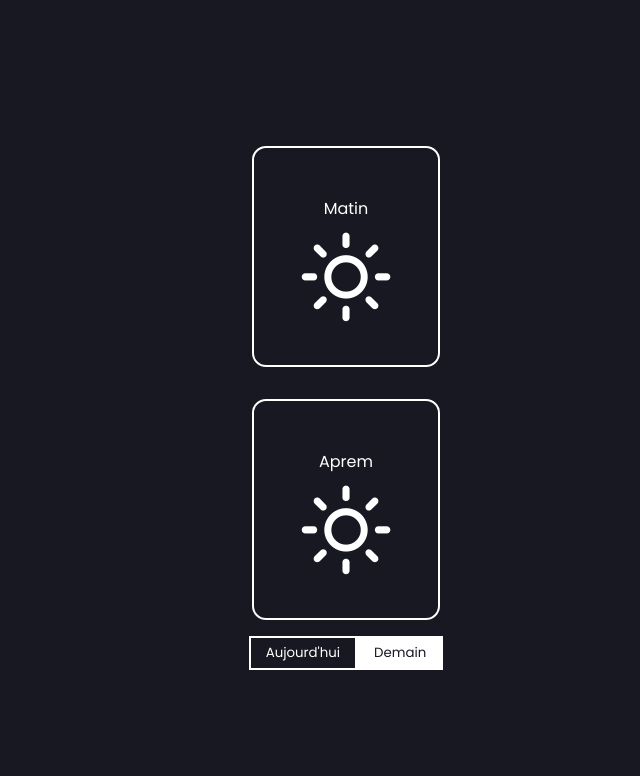
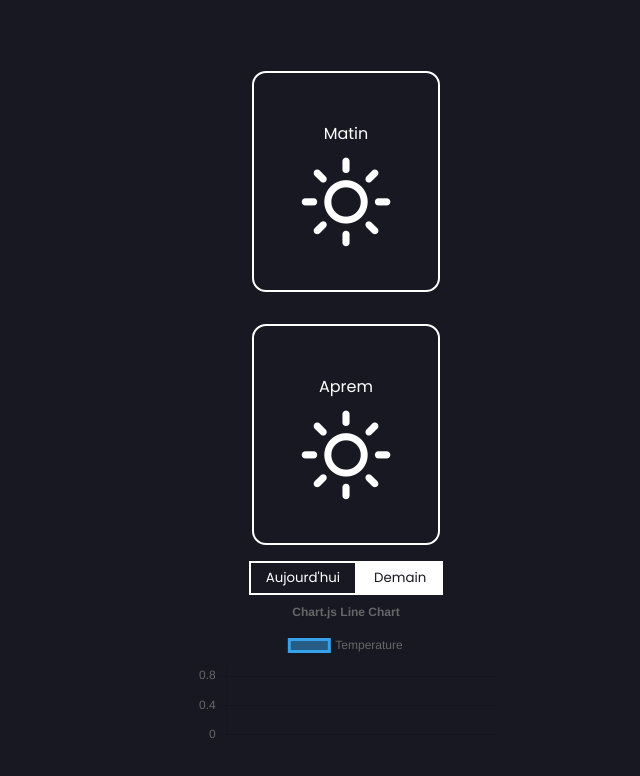
Before and after one commit to kevin-soulhol/app-meteo, a React (Vite) app: page / in a window 1280 px wide. Shown: the top 776 px of the page, without its empty margins (294-934 px from the left). Built offline with nearby package versions, Linux system fonts and the light colour scheme; no server answers.

Commit message:
add chartjs

```diff
--- a/package.json
+++ b/package.json
@@ -13,7 +13,9 @@
     "@types/node": "^16.18.32",
     "@types/react": "^18.2.7",
     "@types/react-dom": "^18.2.4",
+    "chart.js": "^4.3.0",
     "react": "^18.2.0",
+    "react-chartjs-2": "^5.2.0",
     "react-dom": "^18.2.0",
     "typescript": "^4.9.5",
     "web-vitals": "^2.1.4"
--- a/src/App.tsx
+++ b/src/App.tsx
@@ -2,6 +2,7 @@ import React, { useEffect, useState } from 'react';
 import './styles/app.css';
 import './styles/weather-icons.css';
 import WeatherIndication from './components/WeatherIndications';
+import ChartTemp from './components/ChartTemp';
 
 
 
@@ -24,6 +25,7 @@ function App() {
 
   const [weatherDay, setWeatherDay] = useState<IWeatherDay>()
   const [weatherCodeDay, setWeatherCodeDay] = useState<IWeatherCodeDay>()
+  const [data, setData] = useState<any>()
   const [tomorrow, setTomorrow] = useState<boolean>(true)
 
   let baseUrl =  'https://api.open-meteo.com/v1/meteofrance?&hourly=temperature_2m,weathercode'
@@ -37,6 +39,7 @@ function App() {
       let weatherCodeDay = parseWeather(data)
       setWeatherDay(tempDay);
       setWeatherCodeDay(weatherCodeDay)
+      setData(data)
       console.log(data)
     })
   }
@@ -126,6 +129,8 @@ function App() {
         <button data-selected={tomorrow} onClick={() => setTomorrow(true)}>Demain</button>
       </div>
 
+      <ChartTemp label={data?.hourly?.time} temperature={data?.hourly?.temperature_2m} />
+
 
     </div>
   );
--- /dev/null
+++ b/src/components/ChartTemp.tsx
@@ -0,0 +1,58 @@
+import {
+  Chart as ChartJS,
+  CategoryScale,
+  LinearScale,
+  PointElement,
+  LineElement,
+  Title,
+  Tooltip,
+  Legend,
+} from 'chart.js';
+import { Line } from 'react-chartjs-2';
+
+ChartJS.register(
+    CategoryScale,
+    LinearScale,
+    PointElement,
+    LineElement,
+    Title,
+    Tooltip,
+    Legend
+  );
+
+
+function ChartTemp({ label, temperature } : { label : string[], temperature : number[] }) {
+
+    const options =  {
+        responsive: true,
+        plugins: {
+          legend: {
+            position: 'top' as const,
+          },
+          title: {
+            display: true,
+            text: 'Chart.js Line Chart',
+          },
+        },
+      };
+
+    const data = {
+        labels : label,
+        datasets : [
+            {
+                label : 'Temperature',
+                data : temperature,
+                borderColor : 'rgb(53, 162, 235)',
+                backgroundColor: 'rgba(53, 162, 235, 0.5)',
+            }
+        ]
+    }
+
+  return (
+    <div className="ChartTemp">
+        <Line options={options} data={data} />
+    </div>
+  );
+}
+
+export default ChartTemp;
```
Also changed, not shown: 1 other file (tests, documents, lock files or other folders).
